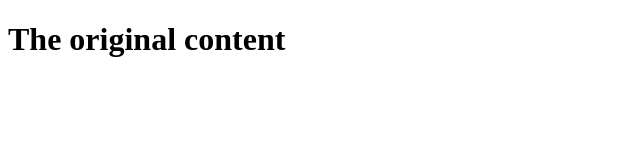
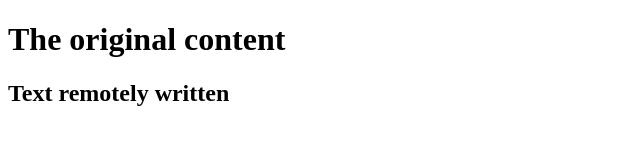
Before and after one commit to armadail/myGithubProject, a plain HTML site: page index.html in a window 1280 px wide. Shown: the whole page, without its empty margins (0-640 px from the left). Drawn offline with Linux system fonts and the light colour scheme.

Commit message:
Update index.html

```diff
--- a/index.html
+++ b/index.html
@@ -2,5 +2,6 @@
 <html>
 	<body>
 		<h1> The original content </h1>
+		<h2> Text remotely written </h2>
 	</body>
 </html>
```
